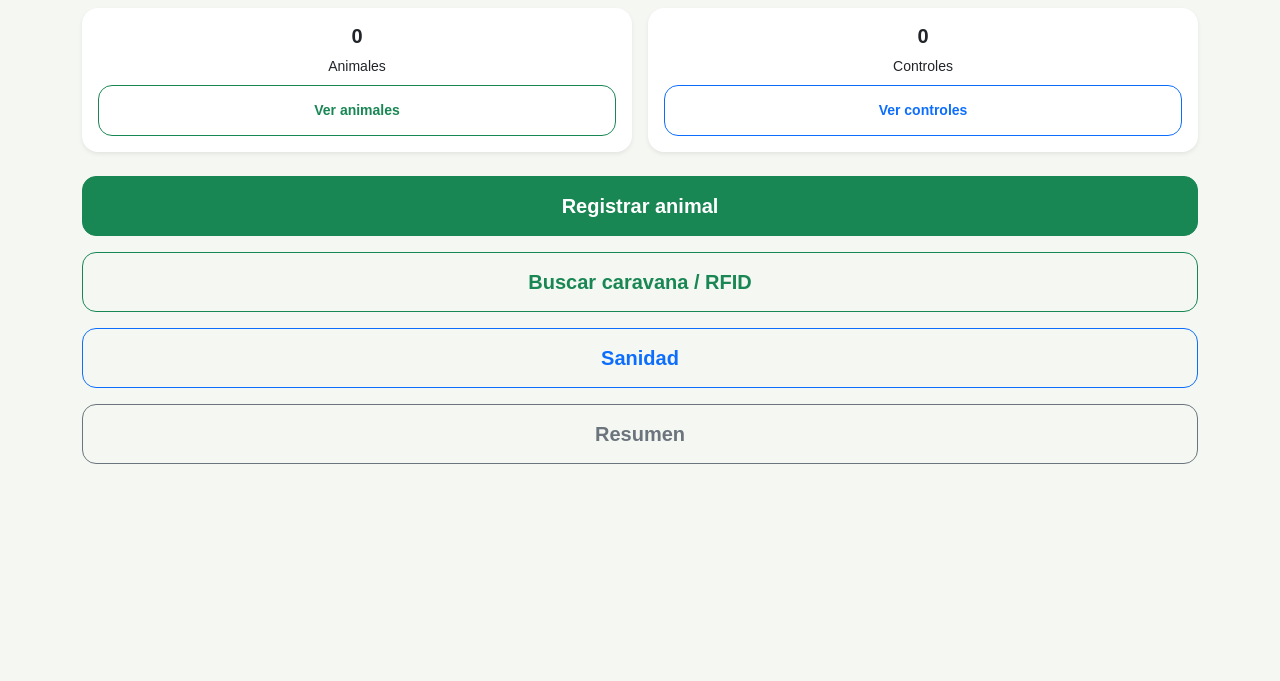
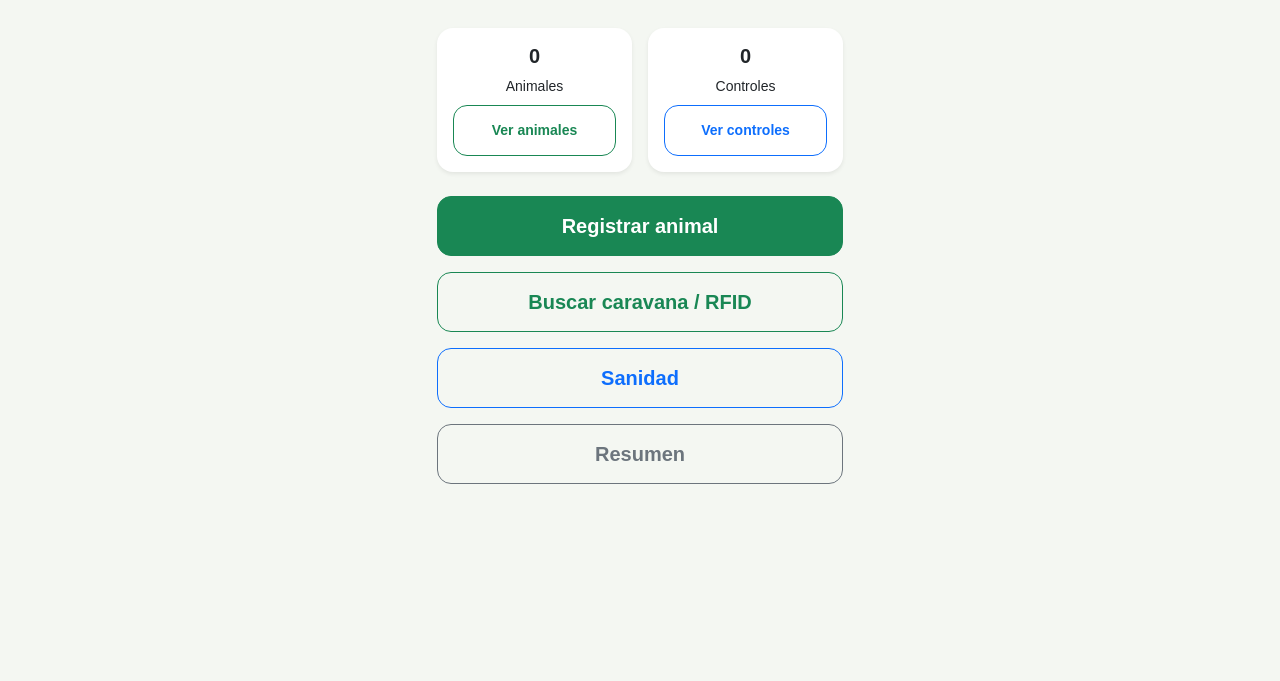
Before and after one commit to Marck1990/RuralData, a plain HTML site: page index.html in a window 1280 px wide. Shown: the part 119-800 px from the top of the page. Drawn offline with nearby package versions, Linux system fonts and the light colour scheme.

Commit message:
Add files via upload

```diff
--- a/css/styles.css
+++ b/css/styles.css
@@ -18,15 +18,28 @@ h1 {
   font-weight: 600;
 }
 
-main {
-  max-width: 480px;
-}
-
 .text-muted {
   font-size: 0.95rem;
 }
 
-main {
-  max-width: 480px;
-  margin: 0 auto;
+/* Contenedor principal estilo app móvil */
+.container.home-container {
+  width: 100% !important;
+  max-width: 430px !important;
+  margin: 0 auto !important;
 }
+
+/* Ajuste visual para PC */
+@media (min-width: 768px) {
+  body {
+    padding-top: 20px;
+  }
+
+  .container.home-container {
+    max-width: 430px !important;
+  }
+
+  .card {
+    min-height: 130px;
+  }
+}
--- a/index.html
+++ b/index.html
@@ -16,7 +16,7 @@
 </head>
 
 <body>
-  <main class="container py-4">
+  <main class="container py-4 home-container">
 
     <section class="text-center mb-4">
       <h1 class="fw-bold">RuralData</h1>
--- a/service-worker.js
+++ b/service-worker.js
@@ -1,4 +1,4 @@
-const CACHE_NAME = "ruraldata-cache-v1";
+const CACHE_NAME = "ruraldata-cache-v4";
 
 const ARCHIVOS_CACHE = [
     "index.html",
```
